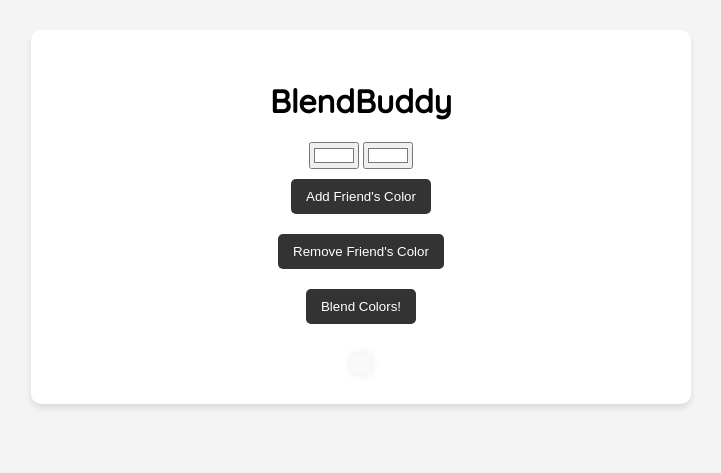
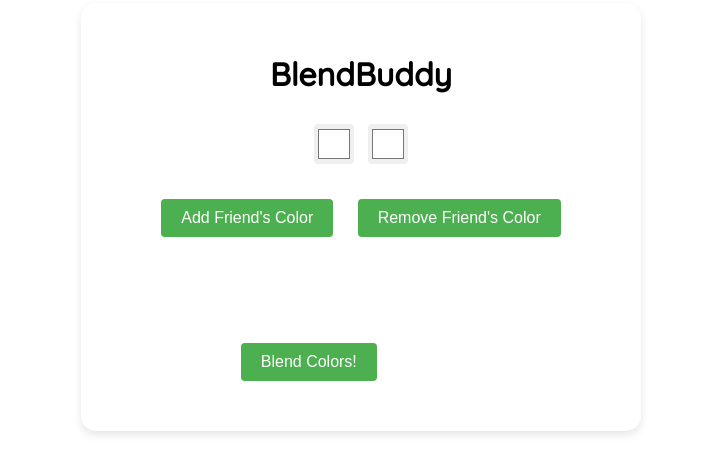
Before and after one commit to lionelmuench/BlendBuddy, a plain HTML site: page index.html in a window 1280 px wide. Shown: the part 191-664 px from the top of the page, without its empty margins (279-1000 px from the left). Drawn offline with Linux system fonts and the light colour scheme.

Commit message:
less rewind

```diff
--- a/styles.css
+++ b/styles.css
@@ -4,40 +4,62 @@ body {
     justify-content: center;
     align-items: center;
     height: 100vh;
-    background-color: #f4f4f4;
+    transition: background-color 0.3s ease;
 }
 
 .container {
-    width: 80%;
-    max-width: 600px;
+    text-align: center;
     padding: 30px;
-    background-color: white;
-    border-radius: 10px;
-    box-shadow: 0 4px 6px rgba(0, 0, 0, 0.1);
-    display: flex;
-    flex-direction: column;
-    align-items: center;
-    text-align: center;
+    background-color: #fff;
+    border-radius: 15px;
+    width: 500px;
+    box-shadow: 0 4px 8px rgba(0, 0, 0, 0.1);
+}
+
+h1 {
+    font-size: 2em;
+    margin-bottom: 25px;
+}
+
+input[type="color"] {
+    border: none;
+    border-radius: 4px;
+    cursor: pointer;
+    margin: 5px;
+    width: 40px;
+    height: 40px;
+}
+
+#colorInputs {
+    margin: 20px 0;
 }
 
 button {
-    display: block;
-    margin: 10px 0;
-    padding: 10px 15px;
-    background-color: #333;
+    background-color: #4CAF50;
+    border: none;
+    border-radius: 4px;
     color: white;
-    border: none;
-    border-radius: 5px;
     cursor: pointer;
+    font-size: 1em;
+    margin: 10px;
+    padding: 10px 20px;
+    transition: background-color 0.3s ease;
+}
+
+button:hover {
+    background-color: #45a049;
+}
+
+#result {
+    width: 100px;
+    height: 100px;
+    margin-top: 20px;
+    display: inline-block;
+    background-color: white;
+    border-radius: 50%;
 }
 
 #colorName {
-    font-size: 20px;
-    font-weight: 500; /* Quicksand semi-bold weight */
-    padding: 10px;
-    background-color: #f9f9f9;
-    border-radius: 5px;
-    box-shadow: 0 0 10px rgba(0, 0, 0, 0.1);
-    margin-top: 20px;
-    text-align: center;
+    font-size: 1.2em;
+    margin-top: 10px;
 }
```
